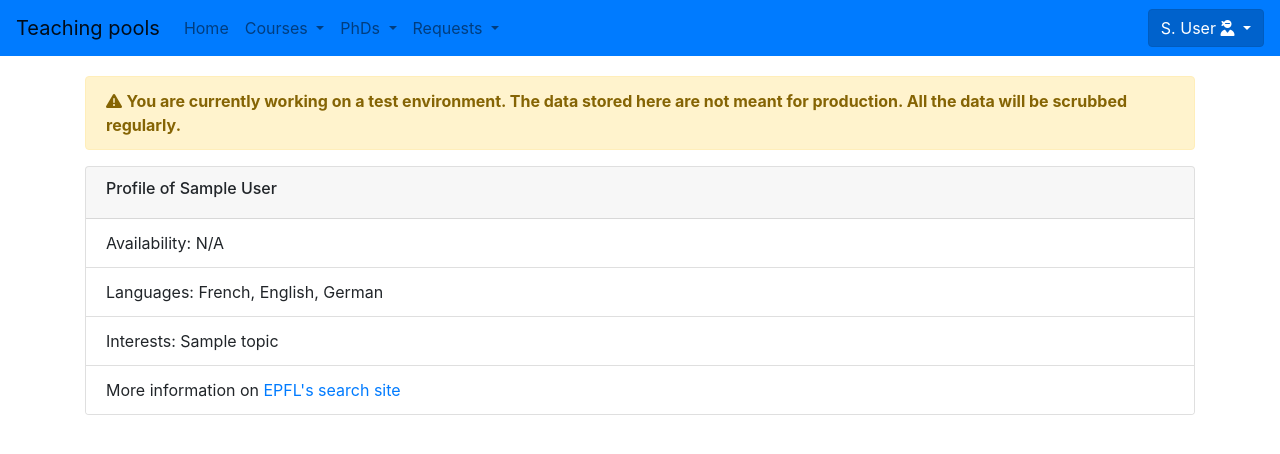
After one commit to epfl-sti/teachingpools, a Django app: page /profile/1 in a window 1280 px wide. The commit adds this page. Shown: the top 454 px of the page. Run offline with Django 3.2, Linux system fonts and the light colour scheme; a user stored in the database is signed in; tables that the repository leaves empty hold one stand-in row (values such as "Sample post"); parts of the project's set-up code (start-up, migrations or seed data) failed here and were passed over; some libraries are stand-ins or nearby versions.

Commit message:
added link to profile view of phd

```diff
--- a/teaching_pool_project/web/templates/web/applications_to_my_courses.html
+++ b/teaching_pool_project/web/templates/web/applications_to_my_courses.html
@@ -17,7 +17,7 @@
             {% for application in course.list %}
             <p>
                 <i class="fas fa-user-graduate"></i>&nbsp;
-                {{ application.applicant.first_name }} {{ application.applicant.last_name }}
+                <a href="{% url 'web:view_profile' application.applicant.id %}">{{ application.applicant.first_name }} {{ application.applicant.last_name }}</a>
                 {% get_badge application %}
                 {% if application.status == "Pending" %}
                 <a class="btn btn-primary btn-sm" href="{% url 'web:review_application' application_id=application.id %}">Review</a>
--- /dev/null
+++ b/teaching_pool_project/web/templates/web/profile_view.html
@@ -0,0 +1,16 @@
+{% extends "web/base.html" %}
+{% load bootstrap4 %}
+
+{% block maincontent %}
+    <div class="card">
+        <div class="card-header">
+            <h6>Profile of {{ person.first_name }} {{ person.last_name }}<h6>
+        </div>
+        <ul class="list-group list-group-flush">
+            <li class="list-group-item">Availability: {{ availability }}</li>
+            <li class="list-group-item">Languages: {{ languages }}</li>
+            <li class="list-group-item">Interests: {{ topics }}</li>
+            <li class="list-group-item">More information on <a class="card-link" href="https://people.epfl.ch/{{ person.sciper }}" target="_blank">EPFL's search site</a></li>
+        </ul>
+    </div>
+{% endblock maincontent %}
--- a/teaching_pool_project/web/urls.py
+++ b/teaching_pool_project/web/urls.py
@@ -17,6 +17,7 @@ urlpatterns = [
     path('requests/TAs/reports/full_list/', views.courses_report, name="courses_report"),
     path('requests/TAs/reports/full_list/download/', views.download_course_report, name="download_course_report"),
     path('profile/', views.update_my_profile, name="update_my_profile"),
+    re_path(r'profile/(?P<person_id>\d*)$', views.view_profile, name="view_profile"),
     re_path('apply/(?P<course_id>\d*)', views.apply, name="apply"),
     path('applications/my/', views.my_applications, name='my_applications'),
     re_path('applications/my/withdraw/(?P<application_id>\d*)', views.withdraw_application, name='withdraw_application'),
--- a/teaching_pool_project/web/views.py
+++ b/teaching_pool_project/web/views.py
@@ -449,6 +449,47 @@ def update_my_profile(request):
     return render(request, 'web/profile.html', context)
 
 
+def view_profile(request, person_id):
+    person = get_object_or_404(Person, pk=person_id)
+    year = config.get_config('current_year')
+    term = config.get_config('current_term')
+    try:
+        availability = Availability.objects.get(person_id=person_id, year=year).availability
+    except ObjectDoesNotExist:
+        availability = "N/A"
+
+    try:
+        topics = Interests.objects.filter(person=person).prefetch_related('topic').all()
+        topics = [interest.topic.name for interest in topics]
+        if len(topics)==0:
+            topics = "N/A"
+        else:
+            topics = ", ".join(topics)
+    except ObjectDoesNotExist:
+        topics = "N/A"
+
+    languages = list()
+    if person.canTeachInFrench:
+        languages.append("French")
+    if person.canTeachInEnglish:
+        languages.append("English")
+    if person.canTeachInGerman:
+        languages.append("German")
+    if len(languages) > 0:
+        languages = ", ".join(languages)
+    else:
+        languages = "N/A"
+
+
+    context = {
+        'person': person,
+        'availability': availability,
+        'topics': topics,
+        'languages': languages,
+    }
+    return render(request, 'web/profile_view.html', context)
+
+
 @group_required('phds')
 def my_applications(request):
     applications = Applications.objects.filter(
```
